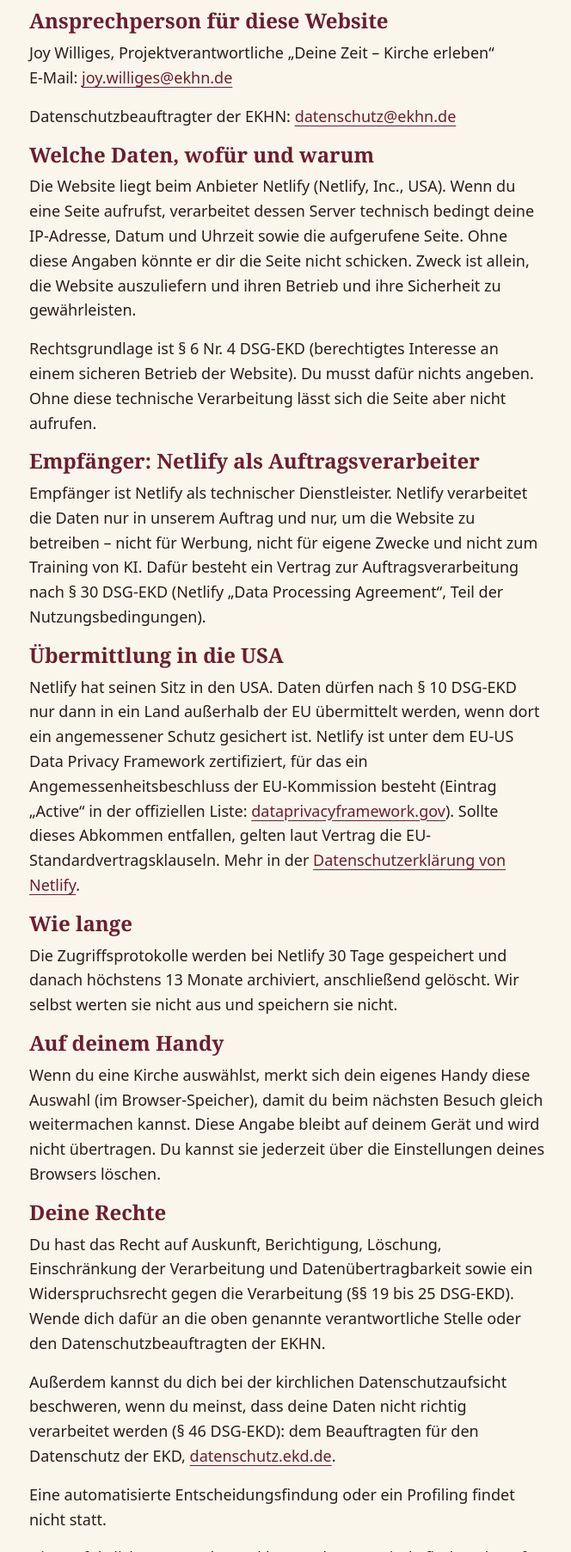
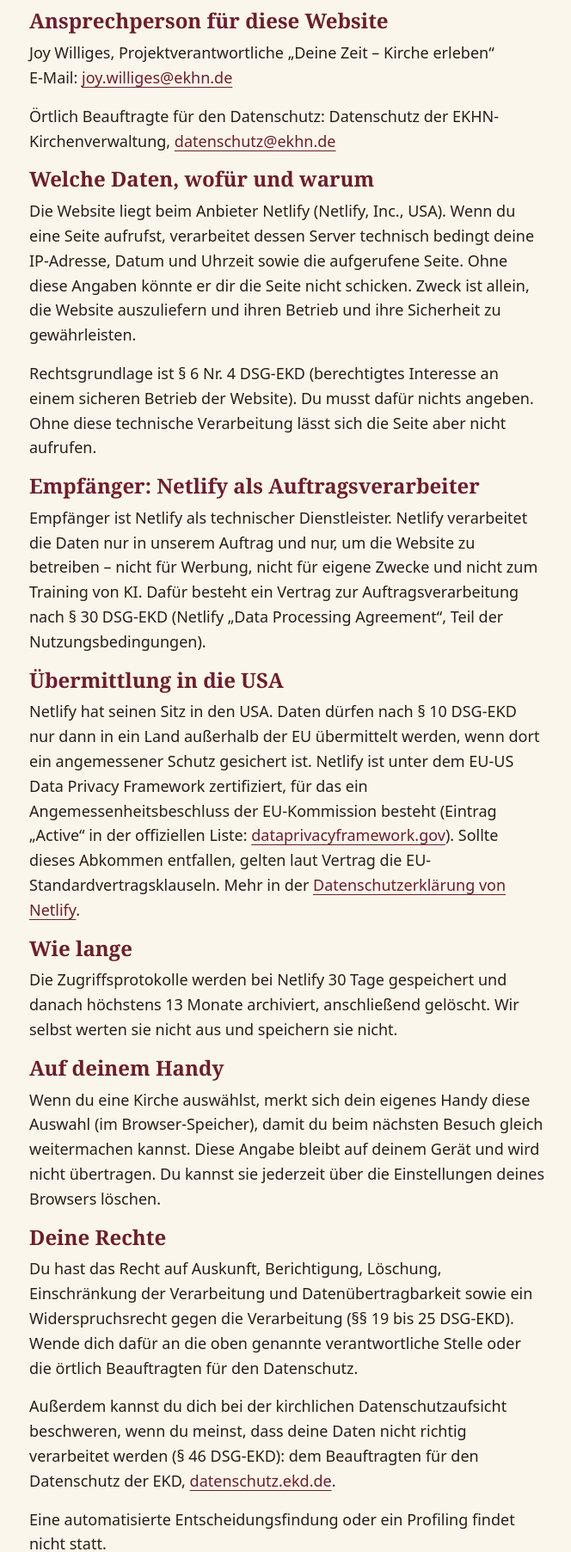
Before and after one commit to willigessven/Deine-Kirchen-Erleben, an Astro site: page /datenschutz in a window 1280 px wide. Shown: the part 480-2285 px from the top of the page at 86% size, without its empty margins (306-970 px from the left). Built offline with nearby package versions, Linux system fonts and the light colour scheme; Astro itself is replaced by a stand-in of ours.

Commit message:
Datenschutz: örtlich Beauftragte korrekt bezeichnet
Co-Authored-By: Claude Opus 5.5 <noreply@anthropic.com>

```diff
--- a/src/pages/datenschutz.astro
+++ b/src/pages/datenschutz.astro
@@ -29,7 +29,7 @@ import { url } from '../data/site.js';
     E-Mail: <a href="mailto:joy.williges@ekhn.de">joy.williges@ekhn.de</a>
   </p>
 
-  <p>Datenschutzbeauftragter der EKHN: <a href="mailto:datenschutz@ekhn.de">datenschutz@ekhn.de</a></p>
+  <p>Örtlich Beauftragte für den Datenschutz: Datenschutz der EKHN-Kirchenverwaltung, <a href="mailto:datenschutz@ekhn.de">datenschutz@ekhn.de</a></p>
 
   <h2>Welche Daten, wofür und warum</h2>
   <p>
@@ -77,7 +77,7 @@ import { url } from '../data/site.js';
   <p>
     Du hast das Recht auf Auskunft, Berichtigung, Löschung, Einschränkung der Verarbeitung und Datenübertragbarkeit
     sowie ein Widerspruchsrecht gegen die Verarbeitung (§§ 19 bis 25 DSG-EKD). Wende dich dafür an die oben genannte
-    verantwortliche Stelle oder den Datenschutzbeauftragten der EKHN.
+    verantwortliche Stelle oder die örtlich Beauftragten für den Datenschutz.
   </p>
   <p>
     Außerdem kannst du dich bei der kirchlichen Datenschutzaufsicht beschweren, wenn du meinst, dass deine Daten nicht
```
